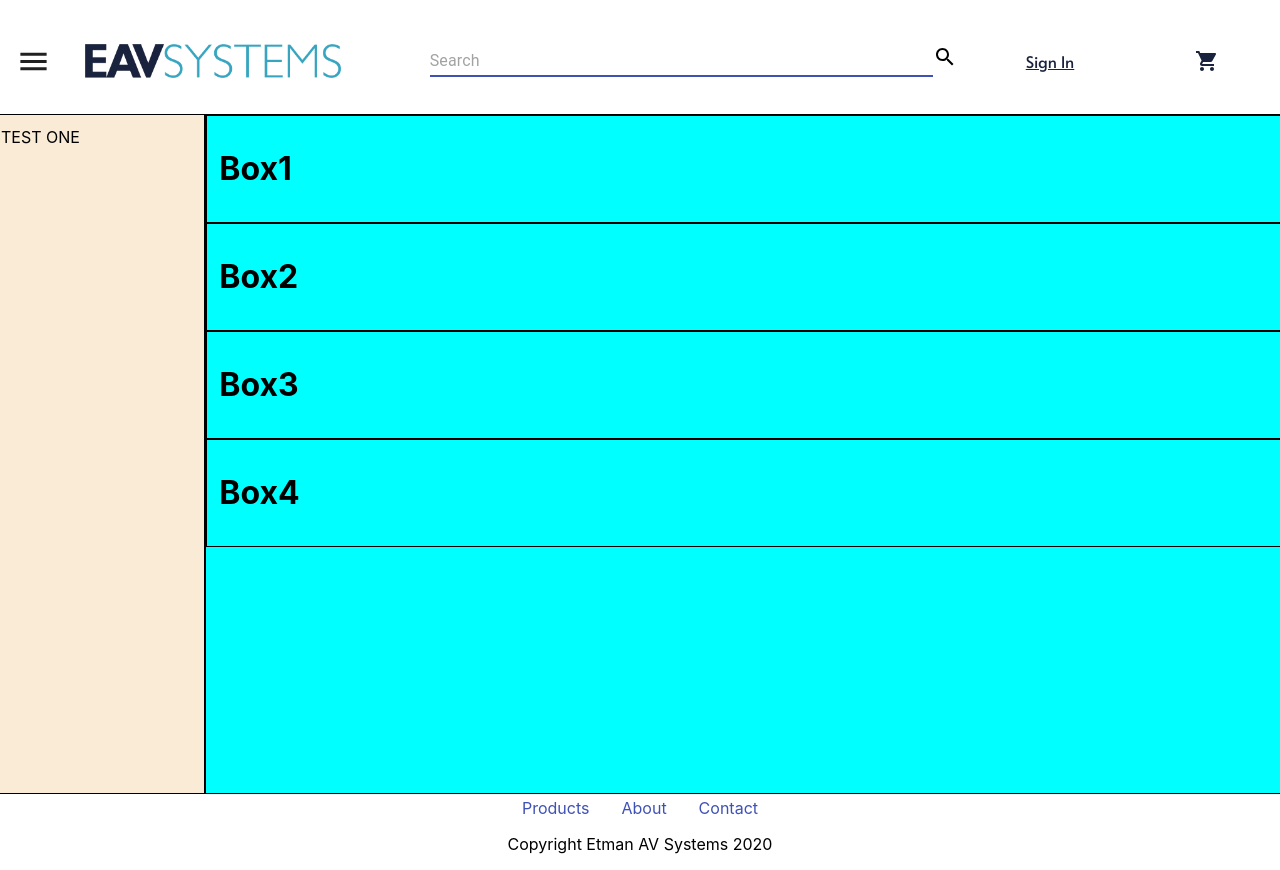
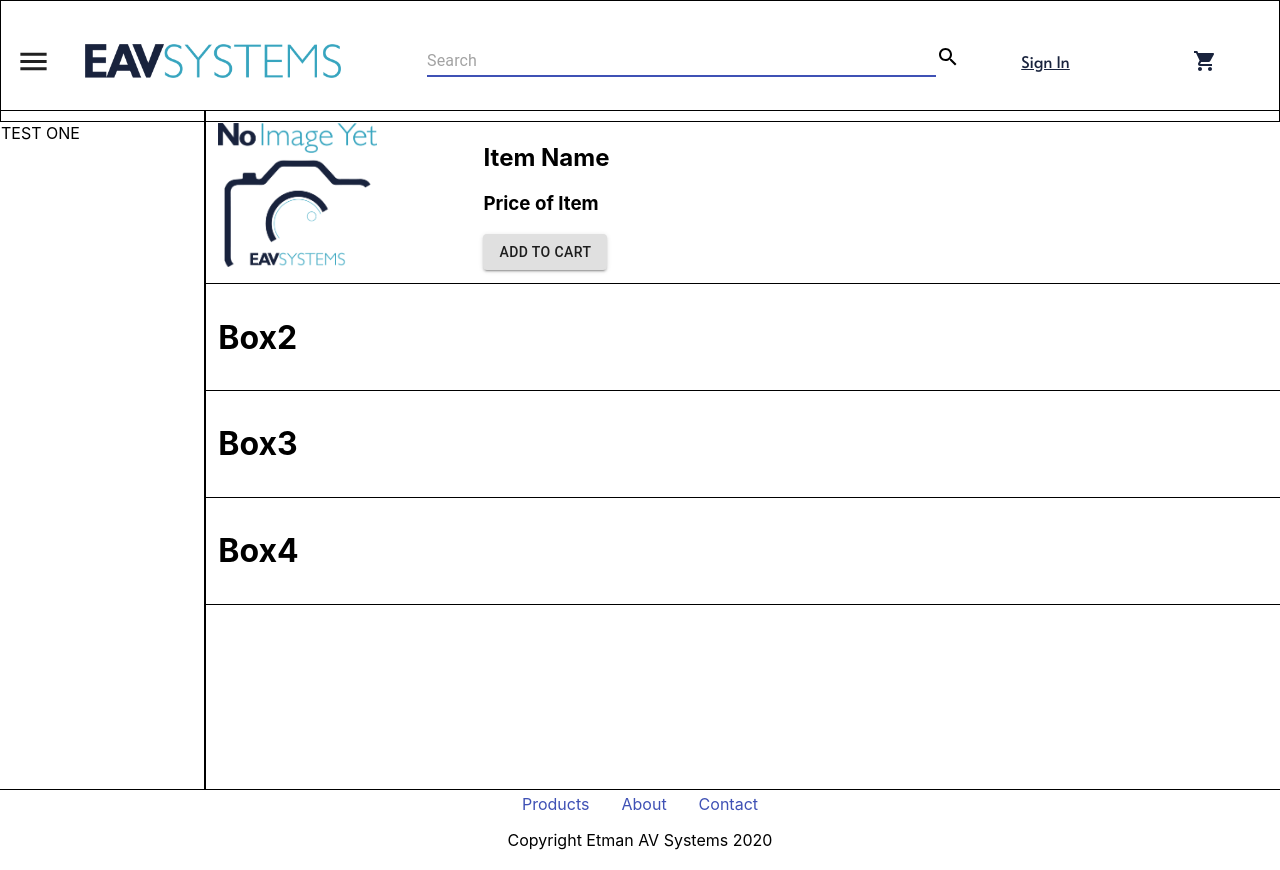
Before and after one commit to DerekEtman/EAVSYSTEM, a React (Create React App) app: page /Products in a window 1280 px wide. Built offline with nearby package versions, Linux system fonts and the light colour scheme.

Commit message:
Feat: Product List Card

```diff
--- a/src/App.js
+++ b/src/App.js
@@ -18,6 +18,7 @@ function App() {
 				<Route path="/Products" component={Products} />
 				<Route path="/SignIn" component={SignIn} />
 				<Route path="/SignUp" component={SignUp} />
+				<Route path="/Checkout" />
 			</Switch>
 			<Footer />
 		</div>
--- a/src/features/header/header.js
+++ b/src/features/header/header.js
@@ -71,7 +71,7 @@ export default function Header() {
 	);
 
 	return (
-		<Grid container className="header_container" spacing={1}>
+		<Grid container className="header_container" >
 			<Grid item lg={4} className="header_left_container">
 				<IconButton className="header_menu_button" edge="start">
 					<Button onClick={toggleDrawer(true)}>
--- a/src/features/header/header.scss
+++ b/src/features/header/header.scss
@@ -7,10 +7,10 @@
 .header_container{
     border:1px solid black;
     padding: 1.5rem 0rem;
-    min-height: 10vh;
+    // min-height: 10vh;
     display: flex;
     align-content: center;
-    margin:auto;
+    margin: 0 auto;
     font-family: 'Alata', sans-serif;
 
     .header_logo_button &:hover{
--- /dev/null
+++ b/src/features/products/Product_List_Card.js
@@ -0,0 +1,20 @@
+import React from "react";
+import { Paper, Grid, Button } from "@material-ui/core";
+import img_holder from "./products_assets/no_image_holder.png";
+
+export default function Product_List_Card() {
+	return (
+		<div className="product_list_card">
+			<Grid container >
+				<Grid item className="product_list_image_container" lg={3}>
+					<img src={img_holder} className="product_list_image" style={{maxWidth:"60%"}} alt="Product placeholder img"/>
+				</Grid>
+				<Grid item>
+					<h2> Item Name</h2>
+					<h3>Price of Item</h3>
+					<Button variant="contained">Add To Cart</Button>
+				</Grid>
+			</Grid>
+		</div>
+	);
+}
--- a/src/features/products/Products.js
+++ b/src/features/products/Products.js
@@ -1,6 +1,7 @@
-import { Grid, Hidden } from "@material-ui/core";
+import { Grid, Hidden, Paper } from "@material-ui/core";
 import React from "react";
 import "./products.scss";
+import Product_List_Card from "./Product_List_Card";
 
 export default function Products() {
 	return (
@@ -11,10 +12,10 @@ export default function Products() {
 					TEST ONE
 				</Grid>
 			</Hidden>
-			<Grid item className="product_right_box" md={10} sm={12}>
+			<Grid item className="product_right_box" md={10} xs={12}>
 				<Grid container spacing={3} wrap="wrap">
 					<Grid item xs={12} className="product_grid_item">
-						<h1>Box1</h1>
+						<Product_List_Card />
 					</Grid>
 					<Grid item xs={12} className="product_grid_item">
 						<h1>Box2</h1>
--- a/src/features/products/products.scss
+++ b/src/features/products/products.scss
@@ -2,18 +2,18 @@
     min-height: 85vh;
 
     .product_left_box{
-        background-color: antiquewhite;
+        // background-color: antiquewhite;
         border:1px solid black;
     }
 
     .product_right_box{
-        background-color: aqua;
+        // background-color: aqua;
         border:1px solid black;
 
     }
 
     .product_grid_item{
-        border:1px solid black;
+        border-bottom: 1px solid black ;
         margin:0 auto;
     }
 }
```
Also changed, not shown: src/features/products/products_assets/no_image_holder.png (added), 1 other file (tests, documents, lock files or other folders).
